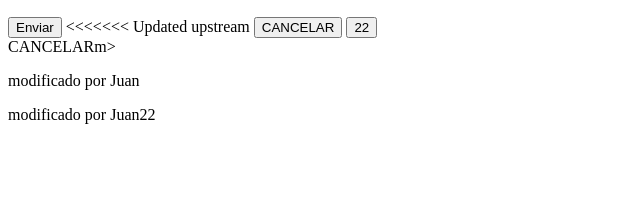
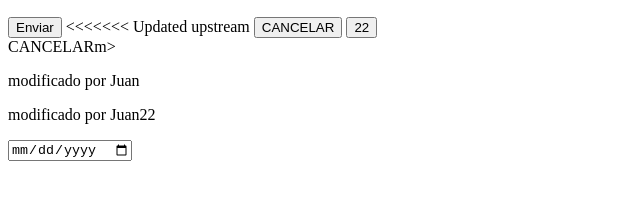
Before and after one commit to Davidhdezn/Pruebas-de-git, a plain HTML site: page PruebasGit/index.html in a window 1280 px wide. Shown: the part 110-310 px from the top of the page, without its empty margins (0-640 px from the left). Drawn offline with Linux system fonts and the light colour scheme.

Commit message:
Date agregado

```diff
--- a/PruebasGit/index.html
+++ b/PruebasGit/index.html
@@ -18,6 +18,7 @@
 CANCELARm>
     <p>modificado por Juan</p>
     <p>modificado por Juan22</p>
+    <input type="date" name="Cumpleaños" id="">
 
 </body>
 </html>
```
